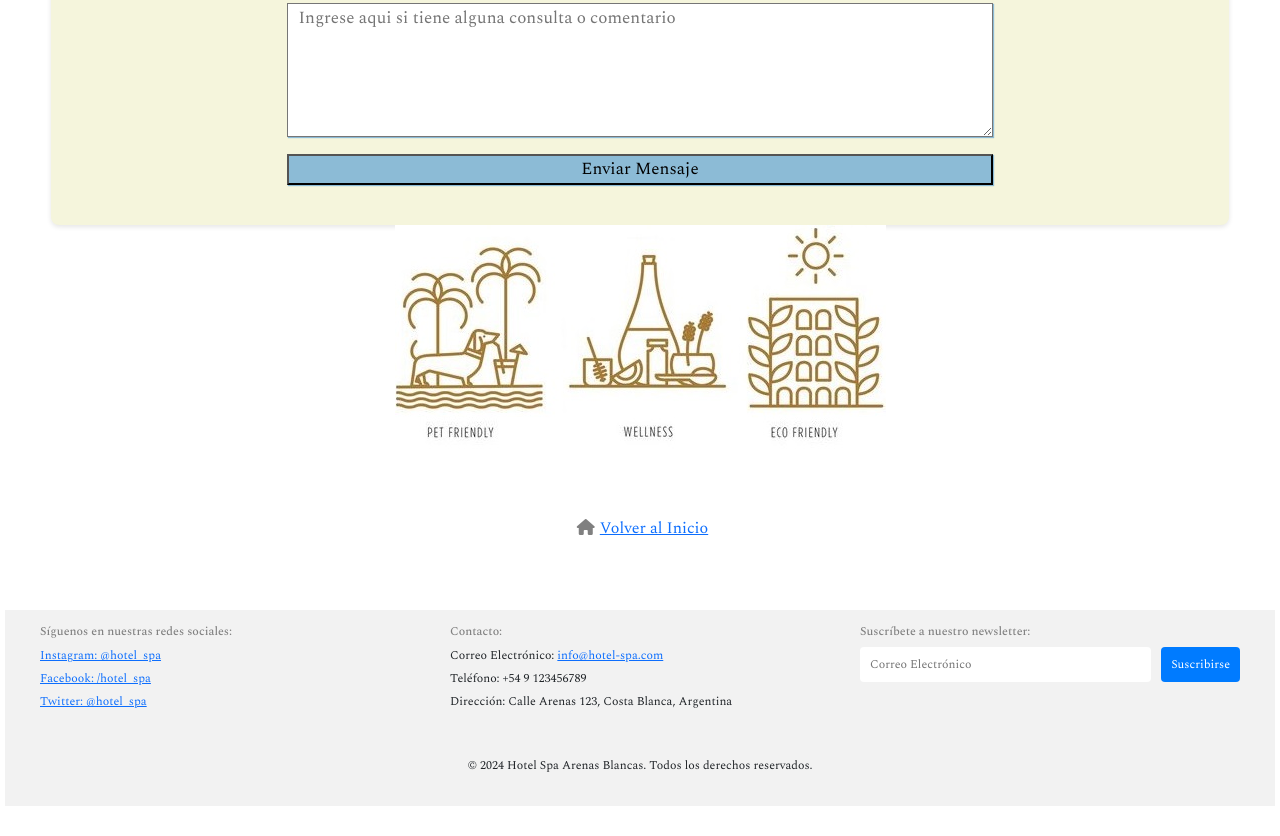
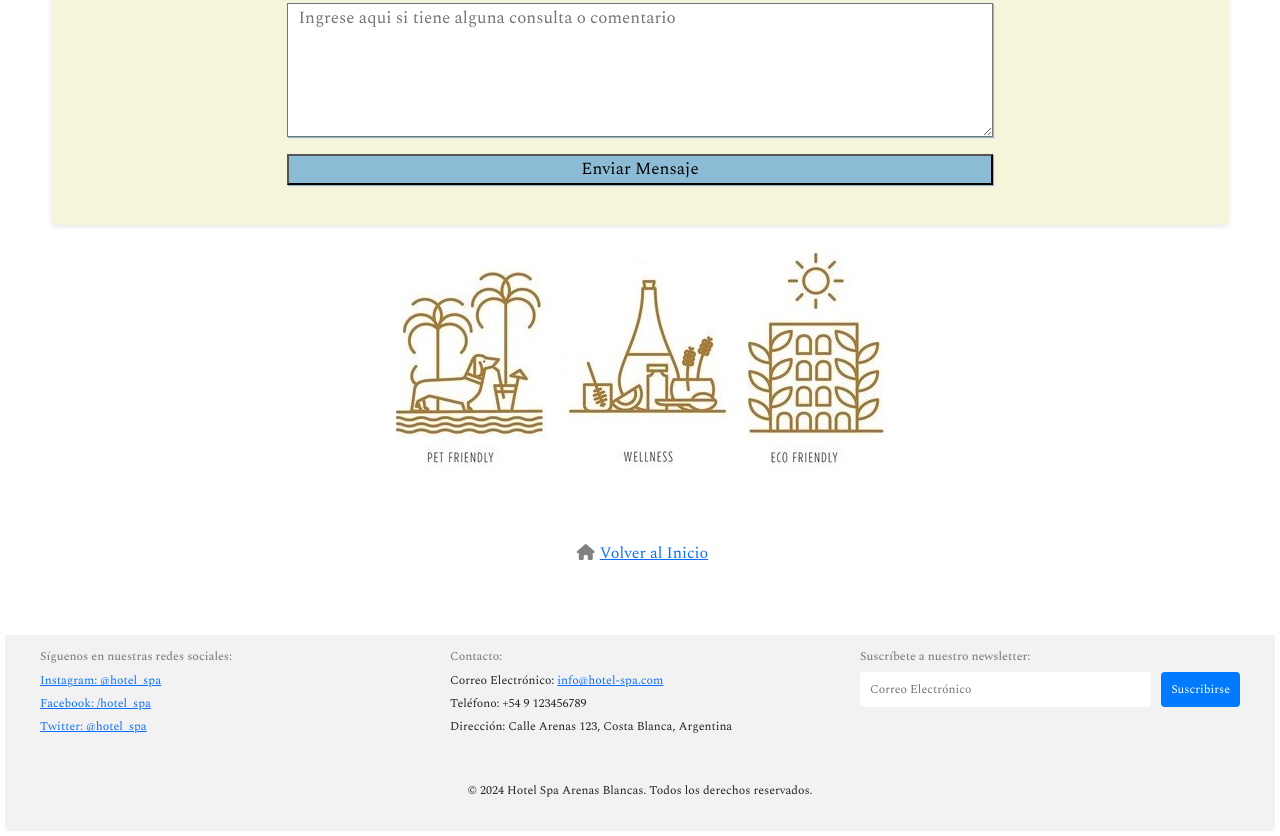
Before and after one commit to Gisel23/Hotel-Arenas, a plain HTML site: page contacto.html in a window 1280 px wide. Shown: the part 1149-1985 px from the top of the page. Before the commit the page ends 1960 px from the top, so only its background shows below. Drawn offline with nearby package versions, Linux system fonts and the light colour scheme.

Commit message:
Update styles.css

```diff
--- a/styles.css
+++ b/styles.css
@@ -520,7 +520,7 @@ line-height: 150px;
     display: flex;
     justify-content: center;
     align-items: center;
-    padding-top: 10x;
+    padding-top: 25px;
 }
 
 
```
